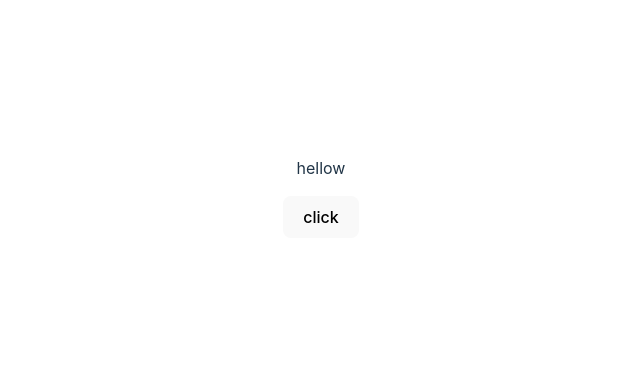
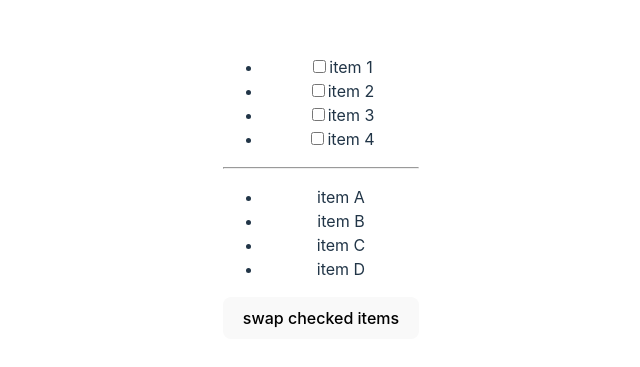
Before and after one commit to sesha472/react-vite-project1, a React (Vite) app: page / in a window 1280 px wide. Shown: the part 211-578 px from the top of the page, without its empty margins (319-959 px from the left). Built offline with nearby package versions, Linux system fonts and the light colour scheme.

Commit message:
swaping checked list items functionality is done

```diff
--- a/src/App.jsx
+++ b/src/App.jsx
@@ -1,13 +1,13 @@
-import React, { useState } from 'react'
+import React from 'react'
 import './App.css'
-import Exersize from './components/Exersize';
-
+import Listitems from './components/Listitems';
 
 function App() {
 
   return (
     <div>
-        <Exersize/>
+    <Listitems/>
+
     </div>
   );
 }
--- a/src/components/Firstcomponent.jsx
+++ b/src/components/Firstcomponent.jsx
@@ -5,6 +5,7 @@ import React, { useState } from "react"
 
     return(
       <>
+      <h1>this is first component</h1>
       </>
     )
   }
--- /dev/null
+++ b/src/components/Listitems.jsx
@@ -0,0 +1,72 @@
+import { useState } from "react"
+import React from 'react'
+
+const Listitems = () => {
+    const [list1, setlist1] = useState([
+        {user:"item 1",isChacked:false,id:"1"},
+        {user:"item 2",isChacked:false,id:"2"},
+        {user:"item 3",isChacked:false,id:"3"},
+        {user:"item 4",isChacked:false,id:"4"},
+    ])
+
+    const [list2, setlist2] = useState([
+        {user:"item A",isChacked:false,id:"1"},
+        {user:"item B",isChacked:false,id:"2"},
+        {user:"item C",isChacked:false,id:"3"},
+        {user:"item D",isChacked:false,id:"4"},
+    ])
+
+    const checkedHAndler=(index)=>{
+            const newlist1=[...list1];
+          newlist1[index].isChacked = !newlist1[index].isChacked ;
+         setlist1(newlist1)
+        }
+
+        const swapHanlder=()=>{
+          const updatedlist1=[...list1]
+          const updatedlist2=[...list2]
+
+          updatedlist1.forEach((item,index)=>{
+                    if(item.isChacked==true){
+                     let temp= updatedlist1[index].user
+                     updatedlist1[index].user=updatedlist2[index].user
+                     updatedlist2[index].user=temp;
+                     updatedlist1[index].isChacked=false;
+
+                    }
+
+                    setlist1(updatedlist1)
+                    setlist2(updatedlist2)
+          })
+
+
+        }
+  return (
+    <div>
+      <ul>
+        {list1.map((item, index) => (
+          <li key={item.id}>
+            <input type="checkbox"
+             checked={item.isChacked}
+             onChange={()=>checkedHAndler(index)}
+             />
+            {item.user}
+          </li>
+        ))}
+      </ul>
+      <hr></hr>
+      <ul>
+        {list2.map((item, index) => (
+          <li key={item.id}>
+
+            {item.user}
+          </li>
+        ))}
+      </ul>
+
+      <button onClick={swapHanlder}>swap checked items</button>
+    </div>
+  );
+}
+
+export default Listitems
```
